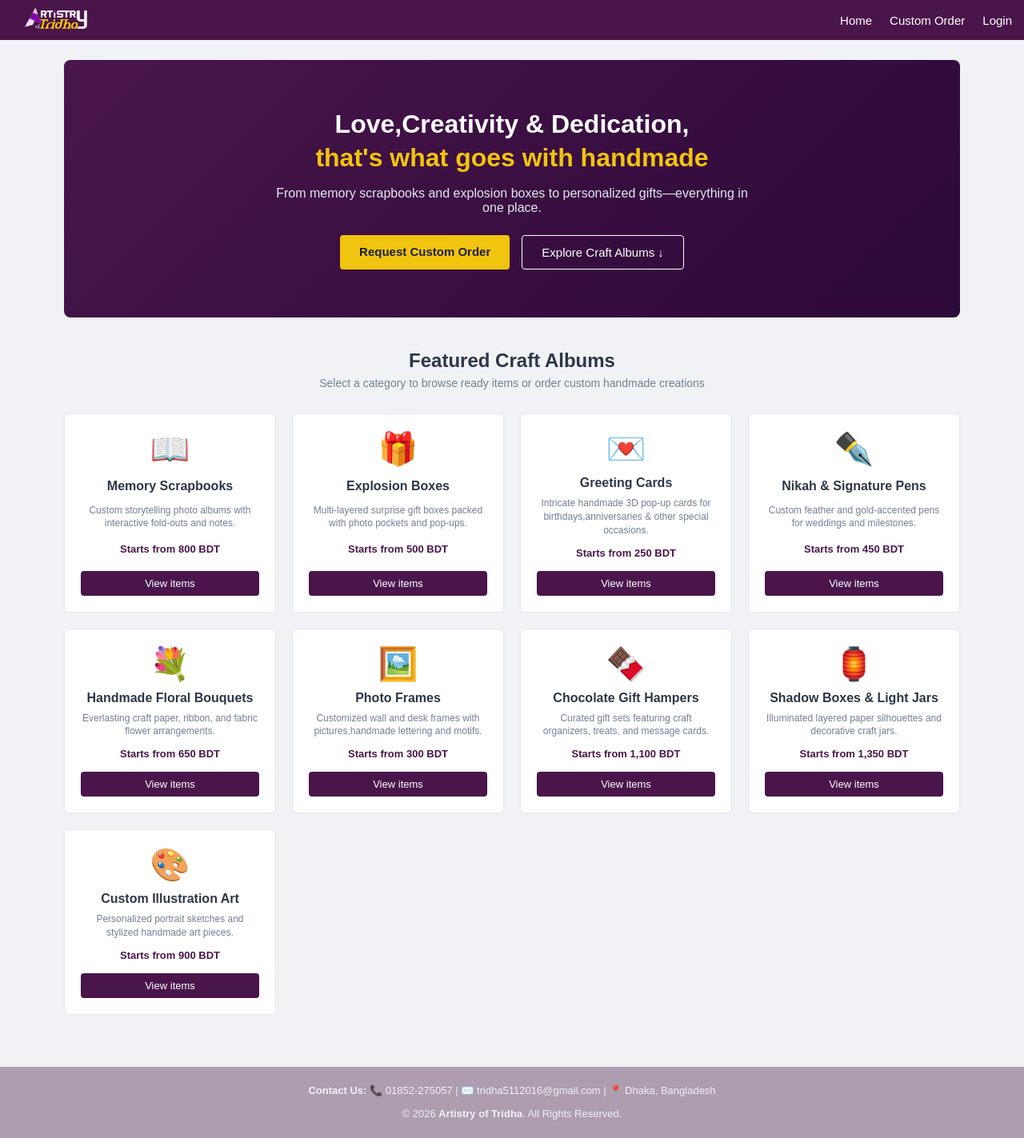
After one commit to Tridha015/artistry-handmade-gift-shop, a PHP site: page / in a window 1280 px wide. The commit adds this page. Shown: the whole page at 80% size. Run offline with PHP 8.4, Linux system fonts and the light colour scheme.

Commit message:
Added homepage UI and added layout styles

```diff
--- a/View/layouts/footer.php
+++ b/View/layouts/footer.php
@@ -5,7 +5,7 @@
     <p style="margin-top: 8px; font-size: 13px; ">© <?php echo date('Y'); ?> <b>Artistry of Tridha</b>. All Rights Reserved.</p>
 </footer>
 
-<script src="../../assets/js/validation.js"></script>
+<script src="/artistry/assets/js/validation.js"></script>
 
 </body>
 </html>
--- a/View/layouts/header.php
+++ b/View/layouts/header.php
@@ -2,13 +2,13 @@
 <html lang="en">
 <head>
     <title><?php echo $pageTitle ?? 'Artistry of Tridha'; ?></title>
-    <link rel="stylesheet" href="../../assets/css/style.css">
+    <link rel="stylesheet" href="/artistry/assets/css/style.css">
 </head>
 <body>
 
 <nav class="navbar">
 <a href="../../index.php" class="brand">
-        <img src="../../assets/images/Logo.png" alt="Artistry Logo" class="brand-logo">
+<img src="<?php echo (file_exists($_SERVER['DOCUMENT_ROOT'] . '/artistry/assets/images/Logo.png')) ? '/artistry/assets/images/Logo.png' : '/artistry/assets/images/logo.png'; ?>" alt="Artistry Logo" class="brand-logo">
 
     </a>
 
--- a/assets/css/style.css
+++ b/assets/css/style.css
@@ -172,6 +172,133 @@ table.data-table th {
 .btn-reject { background: #e53e3e; color: white; }
 .btn-reject:hover { background: #c53030; }
 
+/* Hero Banner */
+.hero-banner {
+    background: linear-gradient(135deg, #4a154b 0%, #2b0938 100%);
+    color: white;
+    padding: 60px 30px;
+    border-radius: 8px;
+    margin-bottom: 40px;
+    text-align: center;
+}
+
+.hero-content h1 {
+    font-size: 32px;
+    margin-bottom: 15px;
+    line-height: 1.3;
+}
+
+.highlight-text {
+    color: #f1c40f;
+}
+
+.hero-content p {
+    font-size: 16px;
+    color: #e2e8f0;
+    max-width: 600px;
+    margin: 0 auto 25px auto;
+}
+
+.hero-buttons {
+    display: flex;
+    justify-content: center;
+    gap: 15px;
+}
+
+.btn-hero-primary {
+    background-color: #f1c40f;
+    color: #1a202c;
+    padding: 12px 24px;
+    border-radius: 4px;
+    text-decoration: none;
+    font-weight: bold;
+    font-size: 15px;
+}
+
+.btn-hero-secondary {
+    background-color: transparent;
+    color: white;
+    border: 1px solid white;
+    padding: 12px 24px;
+    border-radius: 4px;
+    text-decoration: none;
+    font-size: 15px;
+}
+
+/* Section Title */
+.section-title {
+    text-align: center;
+    margin-bottom: 30px;
+}
+
+.section-title h2 {
+    font-size: 24px;
+    color: #2d3748;
+    margin-bottom: 6px;
+}
+
+.section-title p {
+    font-size: 14px;
+    color: #718096;
+}
+
+/* Album Grid */
+.album-grid {
+    display: grid;
+    grid-template-columns: repeat(auto-fill, minmax(210px, 1fr));
+    gap: 20px;
+    margin-bottom: 40px;
+}
+
+.album-card {
+    background: white;
+    border: 1px solid #e2e8f0;
+    border-radius: 6px;
+    padding: 20px;
+    text-align: center;
+    display: flex;
+    flex-direction: column;
+    justify-content: space-between;
+}
+
+.album-thumb {
+    font-size: 40px;
+    margin-bottom: 10px;
+}
+
+.album-card h3 {
+    font-size: 16px;
+    color: #2d3748;
+    margin-bottom: 8px;
+}
+
+.album-card p {
+    font-size: 12px;
+    color: #718096;
+    margin-bottom: 12px;
+    line-height: 1.4;
+}
+
+.album-price {
+    font-size: 13px;
+    font-weight: bold;
+    color: #4a154b;
+    margin-bottom: 15px;
+}
+
+.btn-card {
+    background-color: #4a154b;
+    color: white;
+    padding: 8px 12px;
+    border-radius: 4px;
+    text-decoration: none;
+    font-size: 13px;
+    font-weight: 500;
+}
+
+.btn-card:hover {
+    background-color: #631c64;
+}
 .footer {
     background-color: #a894a8e6;
     color: #edf2f7;
--- /dev/null
+++ b/index.php
@@ -0,0 +1,110 @@
+<?php
+$pageTitle = "Artistry of Tridha - Handmade Gift & Craft Shop";
+require_once __DIR__ . '/View/layouts/header.php';
+?>
+
+<div class="hero-banner">
+    <div class="hero-content">
+        <h1>Love,Creativity & Dedication,<br><span class="highlight-text">that's what goes with handmade</span></h1>
+        <p>From memory scrapbooks and explosion boxes to personalized gifts—everything in one place.</p>
+        <div class="hero-buttons">
+            <a href="View/customer/custom_order.php" class="btn-hero-primary">Request Custom Order</a>
+            <a href="#albums" class="btn-hero-secondary">Explore Craft Albums ↓</a>
+        </div>
+    </div>
+</div>
+
+<!-- Craft Albums Section -->
+<div id="albums" class="section-title">
+    <h2>Featured Craft Albums</h2>
+    <p>Select a category to browse ready items or order custom handmade creations</p>
+</div>
+
+<div class="album-grid">
+
+    <!-- Album 1 -->
+    <div class="album-card">
+        <div class="album-thumb">📖</div>
+        <h3>Memory Scrapbooks</h3>
+        <p>Custom storytelling photo albums with interactive fold-outs and notes.</p>
+        <div class="album-price">Starts from 800 BDT</div>
+        <a href="View/customer/custom_order.php?category=scrapbook" class="btn-card">View items</a>
+    </div>
+
+    <!-- Album 2 -->
+    <div class="album-card">
+        <div class="album-thumb">🎁</div>
+        <h3>Explosion Boxes</h3>
+        <p>Multi-layered surprise gift boxes packed with photo pockets and pop-ups.</p>
+        <div class="album-price">Starts from 500 BDT</div>
+        <a href="View/customer/custom_order.php?category=explosion_box" class="btn-card">View items</a>
+    </div>
+
+<!-- Album 3 -->
+<div class="album-card">
+        <div class="album-thumb">💌</div>
+        <h3>Greeting Cards</h3>
+        <p>Intricate handmade 3D pop-up cards for birthdays,anniversaries & other special occasions.</p>
+        <div class="album-price">Starts from 250 BDT</div>
+        <a href="View/customer/custom_order.php?category=popup_card" class="btn-card">View items</a>
+    </div>
+
+    <!-- Album 4 -->
+    <div class="album-card">
+        <div class="album-thumb">✒️</div>
+        <h3>Nikah & Signature Pens</h3>
+        <p>Custom feather and gold-accented pens for weddings and milestones.</p>
+        <div class="album-price">Starts from 450 BDT</div>
+        <a href="View/customer/custom_order.php?category=nikah_pen" class="btn-card">View items</a>
+    </div>
+
+    <!-- Album 5 -->
+    <div class="album-card">
+        <div class="album-thumb">💐</div>
+        <h3>Handmade Floral Bouquets</h3>
+        <p>Everlasting craft paper, ribbon, and fabric flower arrangements.</p>
+        <div class="album-price">Starts from 650 BDT</div>
+        <a href="View/customer/custom_order.php?category=bouquet" class="btn-card">View items</a>
+    </div>
+
+    <!-- Album 6 -->
+    <div class="album-card">
+        <div class="album-thumb">🖼️</div>
+        <h3>Photo Frames</h3>
+        <p>Customized wall and desk frames with pictures,handmade lettering and motifs.</p>
+        <div class="album-price">Starts from 300 BDT</div>
+        <a href="View/customer/custom_order.php?category=frame" class="btn-card">View items</a>
+    </div>
+
+    <!-- Album 7 -->
+    <div class="album-card">
+        <div class="album-thumb">🍫</div>
+        <h3>Chocolate Gift Hampers</h3>
+        <p>Curated gift sets featuring craft organizers, treats, and message cards.</p>
+        <div class="album-price">Starts from 1,100 BDT</div>
+        <a href="View/customer/custom_order.php?category=hamper" class="btn-card">View items</a>
+    </div>
+
+    <!-- Album 8 -->
+    <div class="album-card">
+        <div class="album-thumb">🏮</div>
+        <h3>Shadow Boxes & Light Jars</h3>
+        <p>Illuminated layered paper silhouettes and decorative craft jars.</p>
+        <div class="album-price">Starts from 1,350 BDT</div>
+        <a href="View/customer/custom_order.php?category=shadow_box" class="btn-card">View items</a>
+    </div>
+
+    <!-- Album 9 -->
+    <div class="album-card">
+        <div class="album-thumb">🎨</div>
+        <h3>Custom Illustration Art</h3>
+        <p>Personalized portrait sketches and stylized handmade art pieces.</p>
+        <div class="album-price">Starts from 900 BDT</div>
+        <a href="View/customer/custom_order.php?category=illustration" class="btn-card">View items</a>
+    </div>
+
+</div>
+
+<?php
+require_once __DIR__ . '/View/layouts/footer.php';
+?>
```
